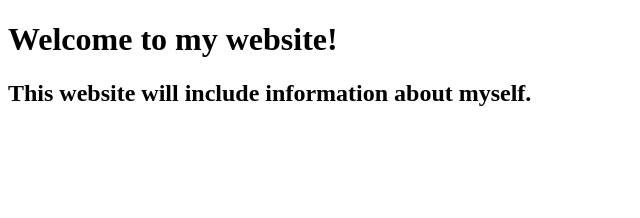
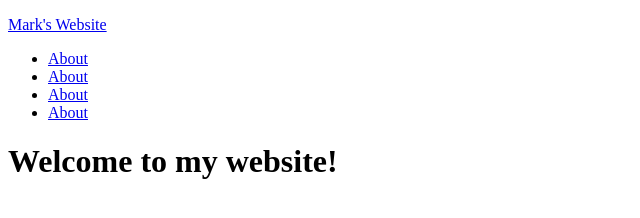
Before and after one commit to MarkAnderson10/my-site, a plain HTML site: page index.html in a window 1280 px wide. Shown: the whole page, without its empty margins (0-640 px from the left). Drawn offline with Linux system fonts and the light colour scheme.

Commit message:
Actual first edit
beginning to add content to the website

```diff
--- a/index.html
+++ b/index.html
@@ -5,7 +5,15 @@
     <title>Mark Anderson</title>
   </head>
   <body>
+    <header>
+      <p><a href="index.html">Mark's Website</a></p>
+            <nav>
+              <ul>
+          <li><a href="about.html">About</a></li>
+          <li><a href="activities.html">About</a></li>
+          <li><a href="experience.html">About</a></li>
+          <li><a href="contact.html">About</a></li>
+    </header>
     <h1>Welcome to my website!</h1>
-    <h2>This website will include information about myself.</h2>
   </body>
 </html>
```
